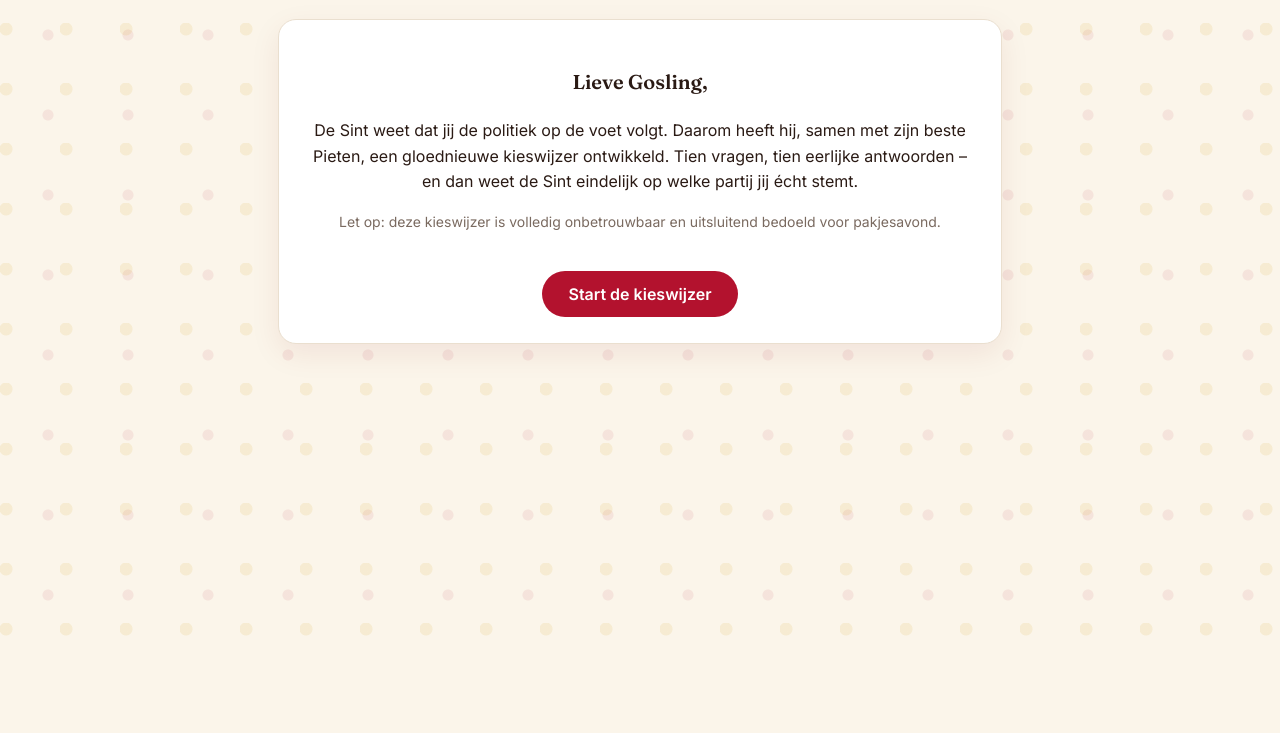
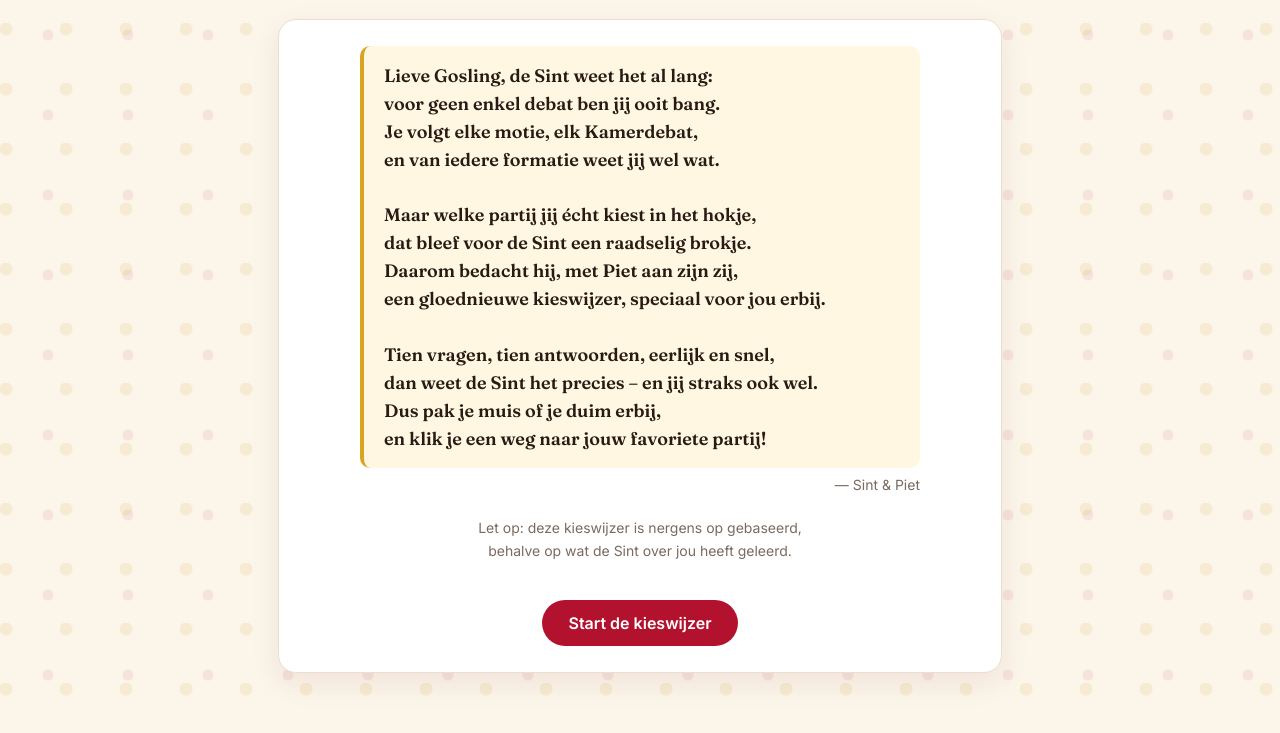
Before and after one commit to petrolplotter6/petrolplotter-site, a plain HTML site: page GoslingsChoice/index.html in a window 1280 px wide. Shown: the part 157-890 px from the top of the page. Before the commit the page ends 800 px from the top, so only its background shows below. Drawn offline with Linux system fonts and the light colour scheme.

Commit message:
Kieswijzer: voorpagina in rijmvorm
Co-Authored-By: Claude Opus 5.5 <noreply@anthropic.com>
Claude-Session: https://claude.ai/code/session_01EaGi8R33PdYM1YHi19EB22

```diff
--- a/GoslingsChoice/index.html
+++ b/GoslingsChoice/index.html
@@ -177,9 +177,22 @@ function render(){
 
 function renderIntro(){
   app.innerHTML = `<div class="intro center">
-    <p style="font-family:Fraunces,serif;font-size:20px">Lieve Gosling,</p>
-    <p>De Sint weet dat jij de politiek op de voet volgt. Daarom heeft hij, samen met zijn beste Pieten, een gloednieuwe kieswijzer ontwikkeld. Tien vragen, tien eerlijke antwoorden – en dan weet de Sint eindelijk op welke partij jij écht stemt.</p>
-    <p class="note">Let op: deze kieswijzer is volledig onbetrouwbaar en uitsluitend bedoeld voor pakjesavond.</p>
+    <div class="poem" style="margin-top:0">Lieve Gosling, de Sint weet het al lang:
+voor geen enkel debat ben jij ooit bang.
+Je volgt elke motie, elk Kamerdebat,
+en van iedere formatie weet jij wel wat.
+
+Maar welke partij jij écht kiest in het hokje,
+dat bleef voor de Sint een raadselig brokje.
+Daarom bedacht hij, met Piet aan zijn zij,
+een gloednieuwe kieswijzer, speciaal voor jou erbij.
+
+Tien vragen, tien antwoorden, eerlijk en snel,
+dan weet de Sint het precies – en jij straks ook wel.
+Dus pak je muis of je duim erbij,
+en klik je een weg naar jouw favoriete partij!</div>
+    <div class="sig">— Sint &amp; Piet</div>
+    <p class="note mt">Let op: deze kieswijzer is nergens op gebaseerd,<br>behalve op wat de Sint over jou heeft geleerd.</p>
     <button class="btn mt" id="start">Start de kieswijzer</button></div>`;
   document.getElementById('start').onclick=()=>{step=0;picks=[];render()};
 }
```
